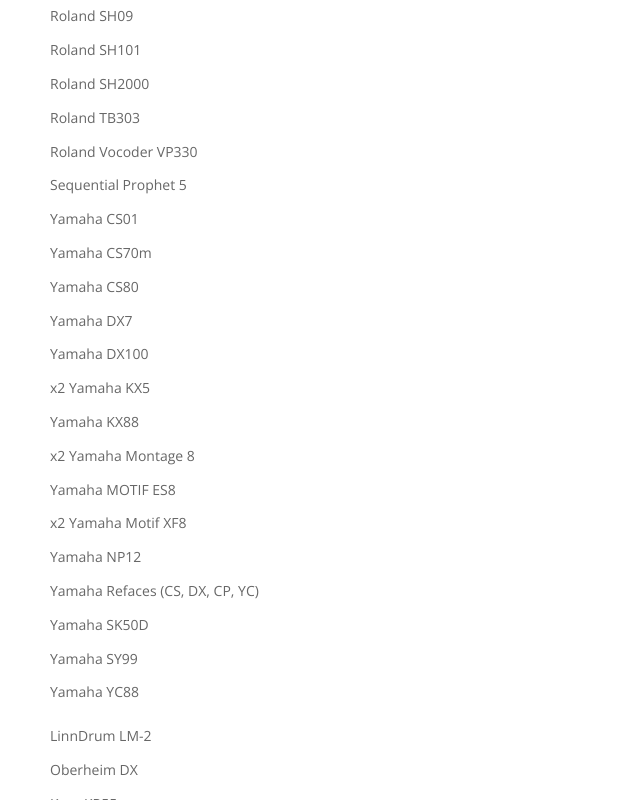
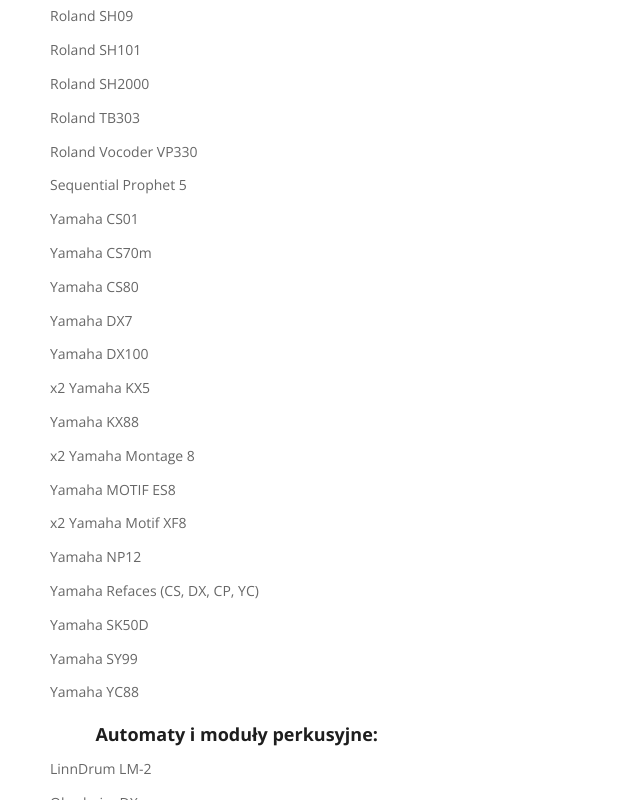
Before and after one commit to MinerSim/Olszak, a plain HTML site: page index.html in a window 1280 px wide. Shown: the part 2000-2800 px from the top of the page, without its empty margins (0-640 px from the left). Drawn offline with nearby package versions, Linux system fonts and the light colour scheme; no server answers.

Commit message:
Update index.html

```diff
--- a/index.html
+++ b/index.html
@@ -205,6 +205,7 @@
 		    <p>Yamaha SY99</p>
 		    <p>Yamaha YC88</p>
 		    <h5> </h5>
+		    <h5>Automaty i moduły perkusyjne:</h5>
 		    <p>LinnDrum LM-2</p>
 		    <p>Oberheim DX</p>
 		    <p>Korg KR55</p>
@@ -299,7 +300,6 @@
                 <img src="images/skins/Janek.png" alt="Jan" style="border-radius:10px">
                 <h6 class="bold">Perkusista</h6>
             </div>
-        </div>
         <div class="container">
             <div class="col-md-2">
                 <h5 class="bold">Maja Olszak</h5>
```
